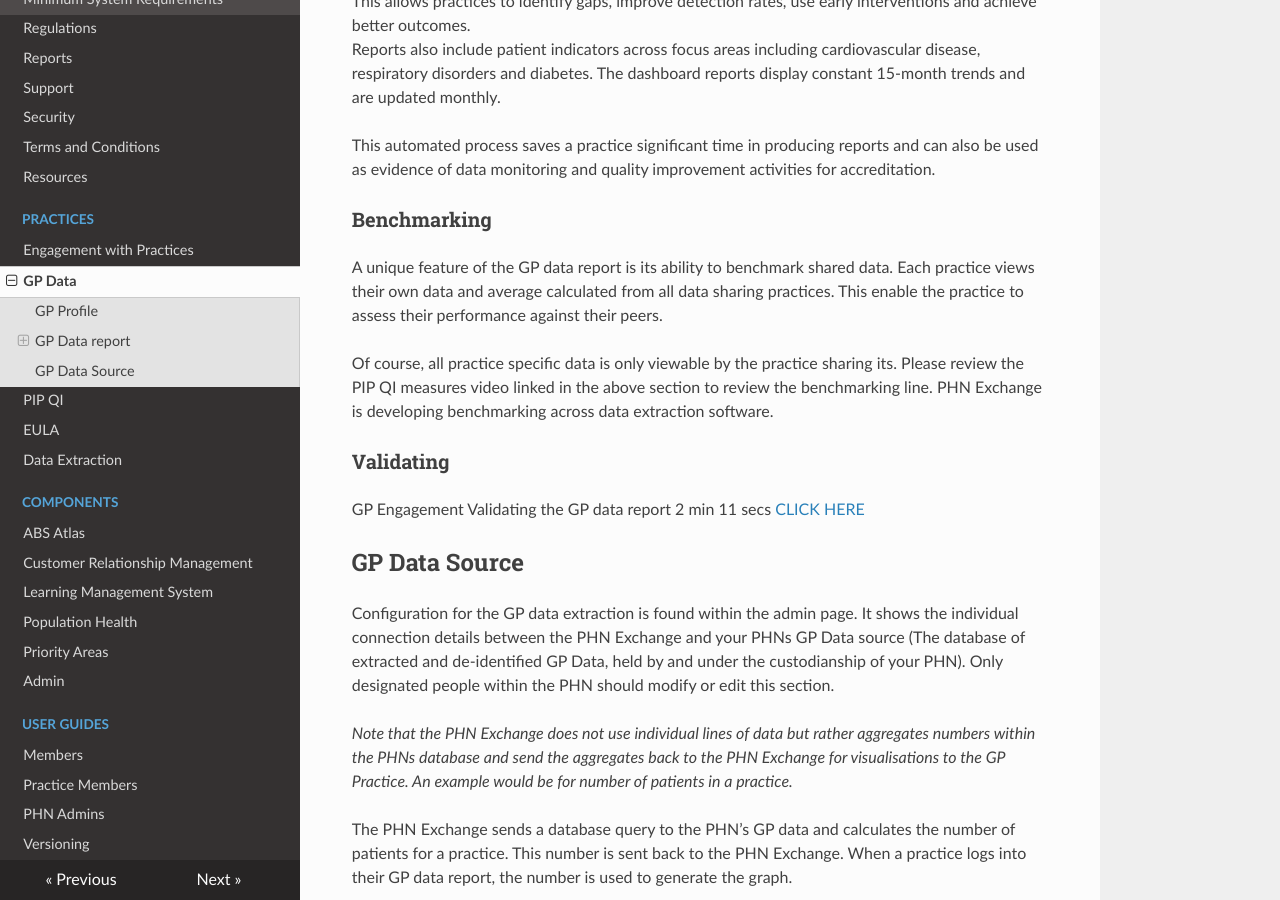
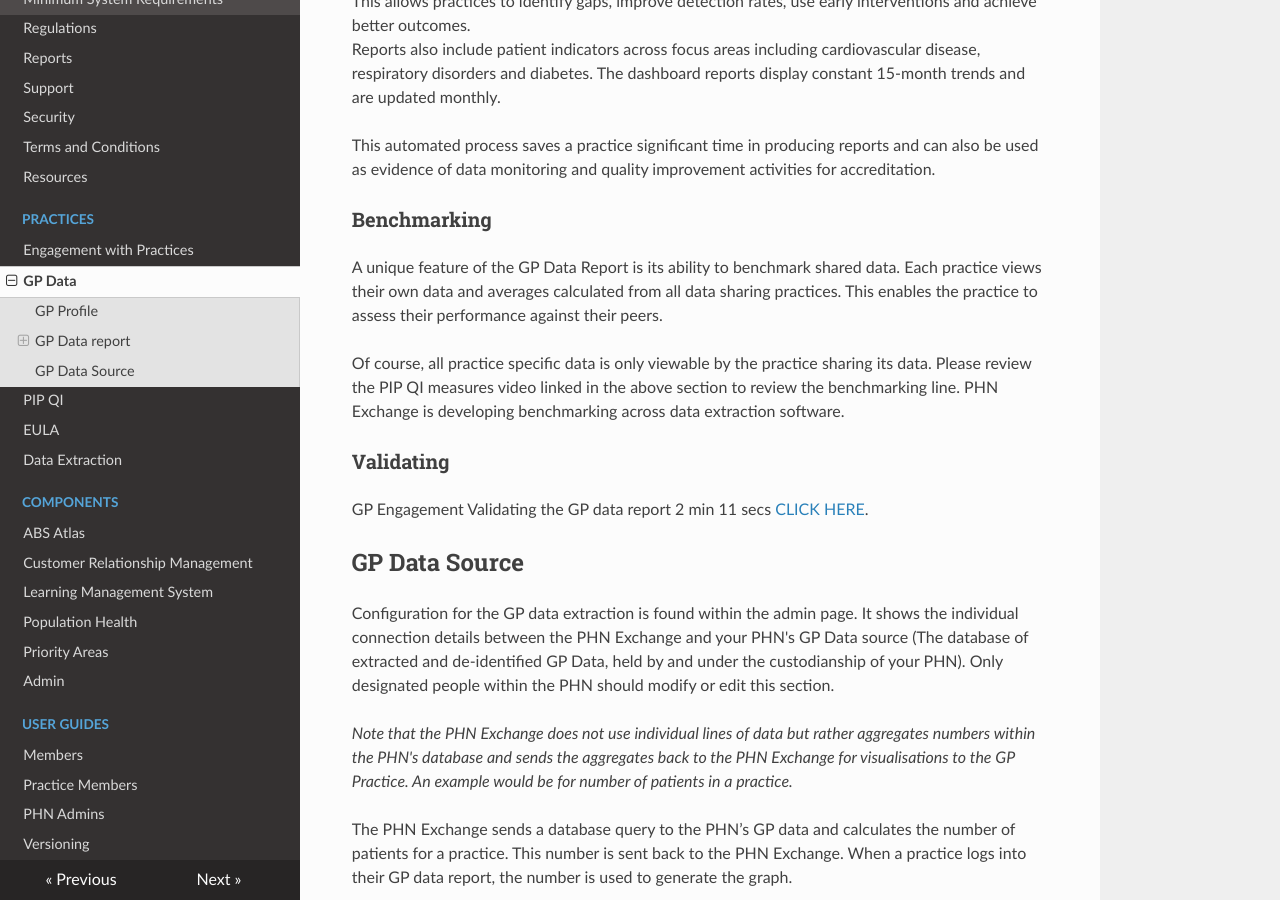
Before and after one commit to MurrayPHN/phn-exchange-docs, an MkDocs documentation site: the page built from docs/practices/gpdata.md, in a window 1280 px wide and 900 px high, scrolled down 1399 px. Built offline with MkDocs 1.6.1, drawn with Linux system fonts in a browser that asks for light colours; nearby versions of some CDN libraries; some of the changed text lies outside the part shown.

Commit message:
Update gpdata.md

```diff
--- a/docs/practices/gpdata.md
+++ b/docs/practices/gpdata.md
@@ -28,19 +28,19 @@ This automated process saves a practice significant time in producing reports an
 
 ### Benchmarking
 
-A unique feature of the GP data report is its ability to benchmark shared data. Each practice views their own data and  average calculated from all data sharing practices. This enable the practice to assess their performance against their peers.
+A unique feature of the GP Data Report is its ability to benchmark shared data. Each practice views their own data and averages calculated from all data sharing practices. This enables the practice to assess their performance against their peers.
 
-Of course, all practice specific data is only viewable by the practice sharing its. Please review the PIP QI measures video linked in the above section to review the benchmarking line. PHN Exchange is developing benchmarking across data extraction software.
+Of course, all practice specific data is only viewable by the practice sharing its data. Please review the PIP QI measures video linked in the above section to review the benchmarking line. PHN Exchange is developing benchmarking across data extraction software.
 
 ### Validating
 
-GP Engagement Validating the GP data report 2 min 11 secs [CLICK HERE](https://youtu.be/eWFtcGspuEY)
+GP Engagement Validating the GP data report 2 min 11 secs [CLICK HERE](https://youtu.be/eWFtcGspuEY).
 
 ## GP Data Source
 
-Configuration for the GP data extraction is found within the admin page. It shows the individual connection details between the PHN Exchange and your PHNs GP Data source (The database of extracted and de-identified GP Data, held by and under the custodianship of your PHN). Only designated people within the PHN should modify or edit this section.
+Configuration for the GP data extraction is found within the admin page. It shows the individual connection details between the PHN Exchange and your PHN's GP Data source (The database of extracted and de-identified GP Data, held by and under the custodianship of your PHN). Only designated people within the PHN should modify or edit this section.
 
-*Note that the PHN Exchange does not use individual lines of data but rather aggregates numbers within the PHNs database and send the aggregates back to the PHN Exchange for visualisations to the GP Practice. An example would be for number of patients in a practice.*
+*Note that the PHN Exchange does not use individual lines of data but rather aggregates numbers within the PHN's database and sends the aggregates back to the PHN Exchange for visualisations to the GP Practice. An example would be for number of patients in a practice.*
 
 The PHN Exchange sends a database query to the PHN’s GP data and calculates the number of patients for a practice. This number is sent back to the PHN Exchange. When a practice logs into their GP data report, the number is used to generate the graph.
 
```
Also changed, not shown: other parts of docs/practices/gpdata.md (+2 -2 lines).
